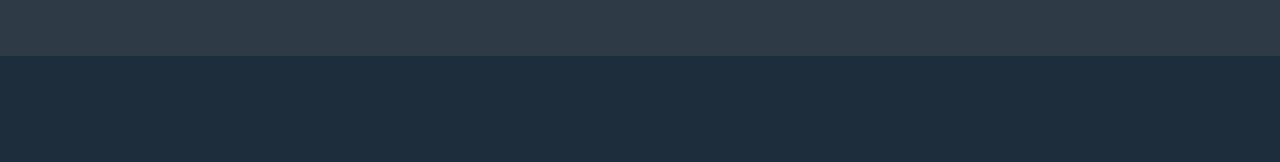
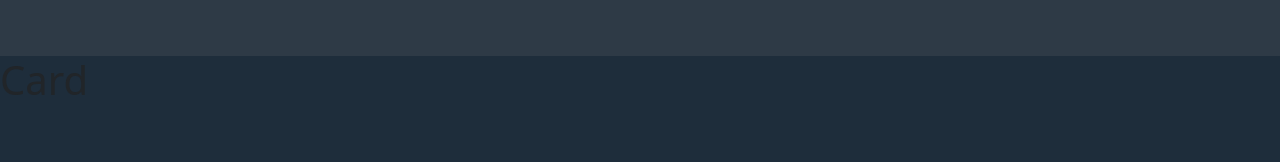
Before and after one commit to AlexBosio95/vue-dischi, a Vue app: page / in a window 1280 px wide. Shown: the top 162 px of the page. Built offline with nearby package versions, Linux system fonts and the light colour scheme.

Commit message:
feat: add MusicCard to components

```diff
--- a/src/components/MainSite.vue
+++ b/src/components/MainSite.vue
@@ -1,7 +1,9 @@
 <template>
   <main>
     <div class="row">
-      <div class="col-3"></div>
+      <div class="col-3">
+        <MusicCard />
+      </div>
     </div>
 
   </main>
@@ -9,12 +11,31 @@
 
 <script>
 import axios from 'axios';
+import MusicCard from './MusicCard.vue';
 
 export default {
+
+  components:{
+    MusicCard,
+  },
+
   data: function(){
     return{
 
     }
+  },
+  methods:{
+    getData(){
+      axios.get('')
+      .then((result) => {
+          console.log(result)
+      })
+    }
+
+  },
+
+  created(){
+    this.getData()
   }
 
 }
--- /dev/null
+++ b/src/components/MusicCard.vue
@@ -0,0 +1,15 @@
+<template>
+  <div>
+      <h1>Card</h1>
+  </div>
+</template>
+
+<script>
+export default {
+
+}
+</script>
+
+<style>
+
+</style>
```
